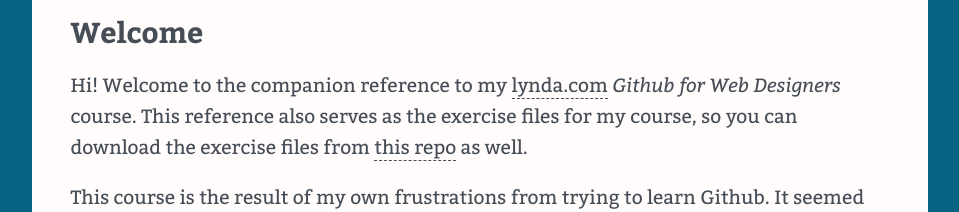
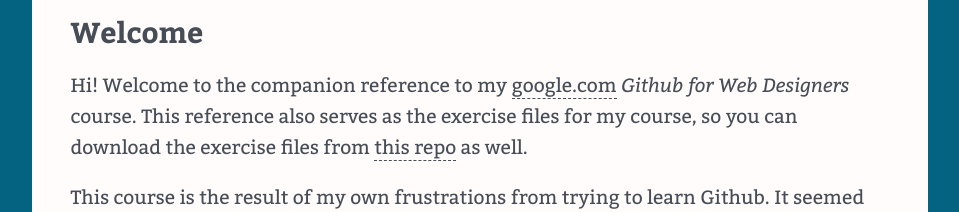
Before and after one commit to KickAssBrockSamson/github-for-web-designers, a plain HTML site: page index.html in a window 1280 px wide. Shown: the part 237-449 px from the top of the page, without its empty margins (160-1119 px from the left). Drawn offline with nearby package versions, Linux system fonts and the light colour scheme.

```diff
--- a/index.html
+++ b/index.html
@@ -29,7 +29,9 @@
   <main>
 
     <h2>Welcome</h2>
-    <p>Hi! Welcome to the companion reference to my <a href="https://github.com/KickAssBrockSamson/github-for-web-designers" title="Travis Mikolay">lynda.com</a> <em>Github for Web Designers</em> course. This reference also serves as the exercise files for my course, so you can download the exercise files from <a href="https://github.com/KickAssBrockSamson/github-for-web-designers">this repo</a> as well.</p>
+
+    <p>Hi! Welcome to the companion reference to my <a href="https://github.com/KickAssBrockSamson/github-for-web-designers" title="Travis Mikolay">google.com</a> <em>Github for Web Designers</em> course. This reference also serves as the exercise files for my course, so you can download the exercise files from <a href="https://github.com/KickAssBrockSamson/github-for-web-designers">this repo</a> as well.</p>
+
     <p>This course is the result of my own frustrations from trying to learn Github. It seemed like every tutorial I took, or article I read, assumed I was a developer and used terms and terminology that I just wasn't familiar with. Perhaps worse than that, because certain things were assumed it would often halt my learning process because I wouldn't understand how to fill in the blanks between steps. I decided to jump in headfirst, make lots of mistakes, and research things that as a designer I wasn't really that interested in. The result was that I learned Github the hard way, and I'm hoping my course means that you don't have to.</p>
 
     <h2>Stuff I learned</h2>
```
